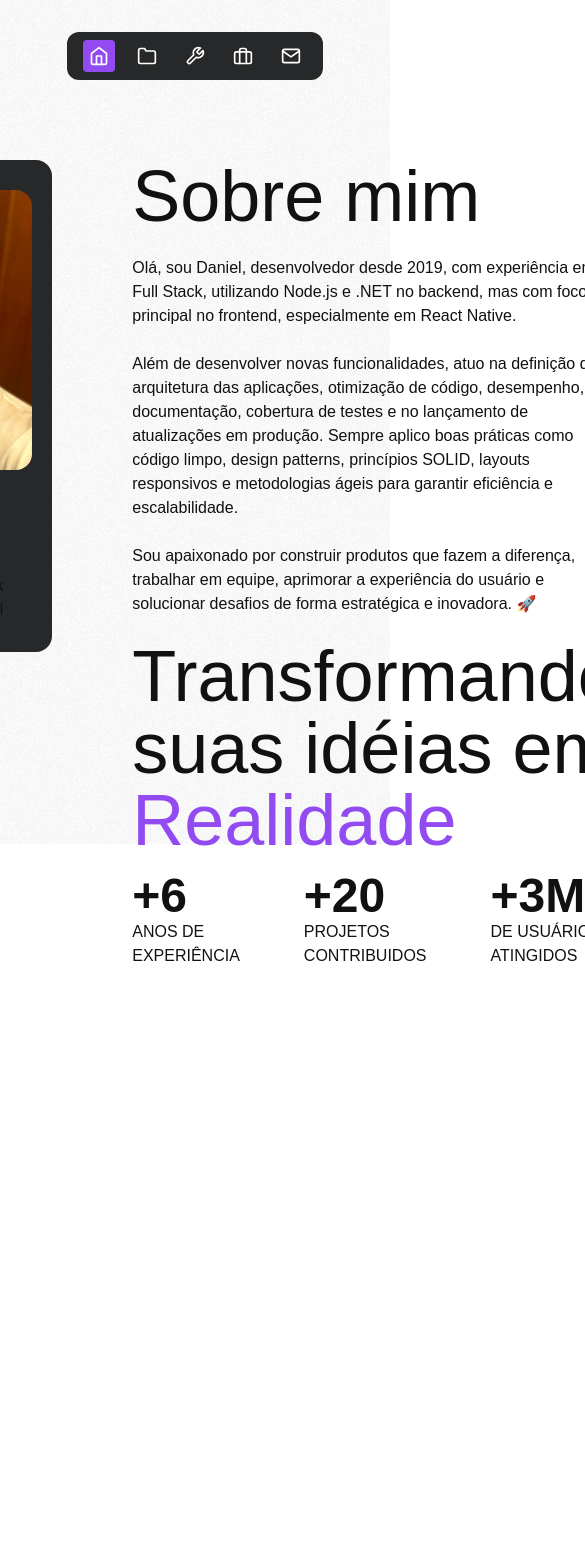
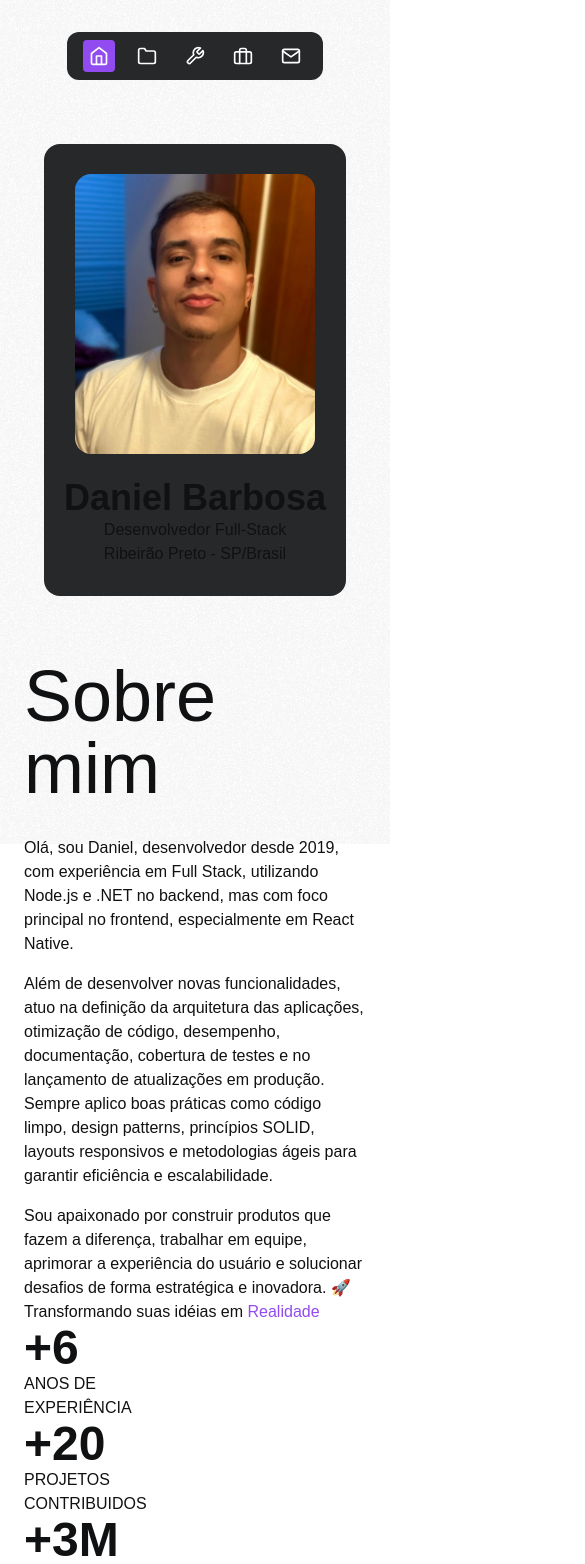
Before and after one commit to danielJunio0/portfolio, a Next.js app: page / in a window 390 px wide. Shown: the top 1564 px of the page, 585 px wide, since content can reach past the window. Before the commit the page ends 968 px from the top, so only its background shows below. Built offline with nearby package versions, Linux system fonts and the light colour scheme.

Commit message:
Ajuste estilização para seguir o conceito de mobile first

```diff
--- a/src/app/experience/page.tsx
+++ b/src/app/experience/page.tsx
@@ -2,12 +2,12 @@ export default function Experience() {
 
   return (
     <section >
-      <h1 className="text-7xl mb-4">Transformando suas idéias em {" "}
+      <h1 className="">Transformando suas idéias em {" "}
         <span className="text-[#914bf1]">
           Realidade
         </span>
       </h1>
-      <div className="flex flex-row gap-16">
+      <div className="">
         <div >
           <p className="font-bold text-5xl"> +6</p>
           <p className="uppercase">Anos de</p>
--- a/src/app/home/page.tsx
+++ b/src/app/home/page.tsx
@@ -1,14 +1,14 @@
 const Home = () => {
   return (
-    <div>
+    <div className="">
       <h1 className="text-7xl">Sobre mim</h1>
-      <p className="my-6">
+      <p className="mb-4 mt-8">
         Olá, sou Daniel, desenvolvedor desde 2019, com experiência em Full Stack, utilizando Node.js e .NET no backend, mas com foco principal no frontend, especialmente em React Native.
       </p>
-      <p >
+      <p className="mb-4">
         Além de desenvolver novas funcionalidades, atuo na definição da arquitetura das aplicações, otimização de código, desempenho, documentação, cobertura de testes e no lançamento de atualizações em produção. Sempre aplico boas práticas como código limpo, design patterns, princípios SOLID, layouts responsivos e metodologias ágeis para garantir eficiência e escalabilidade.
       </p>
-      <p className="my-6">
+      <p className="">
         Sou apaixonado por construir produtos que fazem a diferença, trabalhar em equipe, aprimorar a experiência do usuário e solucionar desafios de forma estratégica e inovadora. 🚀
       </p>
     </div>
--- a/src/app/layout.tsx
+++ b/src/app/layout.tsx
@@ -16,7 +16,7 @@ export default function RootLayout({
         <Background />
         <div className="flex justify-center">
           <NavBar />
-          <div className="flex justify-center pt-[160px] gap-20 max-w-[1140px]">
+          <div className="flex flex-col items-center justify-center pt-36 lg:flex-row max-w-[1140px] gap-8">
             <ProfileContainer />
             {children}
           </div>
--- a/src/app/page.tsx
+++ b/src/app/page.tsx
@@ -3,7 +3,7 @@ import Home from "./home/page";
 
 export default function Index() {
   return (
-    <main>
+    <main className="px-6">
       <Home/>
       <Experience/>
     </main>
--- a/src/app/projects/page.tsx
+++ b/src/app/projects/page.tsx
@@ -1,8 +1,12 @@
 export default function Projects() {
   return (
-    <div>
-      <p>Projects</p>
-    </div>
+    <section>
+      <h1 className="text-7xl mb-4">Projetos recentes e {" "}
+        <span className="text-[#914bf1]">
+          Conquistas
+        </span>
+      </h1>
+    </section>
 
   )
 }
--- a/src/app/tools/page.tsx
+++ b/src/app/tools/page.tsx
@@ -1,7 +1,12 @@
 export default function Tools() {
   return (
-    <div>
-      <p>Tools</p>
-    </div>
+    <section>
+
+      <h1 className="text-7xl mb-4">Ferramentas que domino para grandes {" "}
+        <span className="text-[#914bf1]">
+          resultados
+        </span>
+      </h1>
+    </section>
   )
 }
--- a/src/components/ProfileContainer/index.tsx
+++ b/src/components/ProfileContainer/index.tsx
@@ -4,7 +4,7 @@ import ProfilePic from "../../../public/profilepic.jpg";
 const ProfileContainer = () => {
 
   return (
-    <div className="px-5 py-[30px] bg-[#272829] rounded-2xl items-center flex flex-col gap-6 h-fit">
+    <div className="px-5 py-[30px] bg-[#272829] rounded-2xl items-center flex flex-col gap-6 h-fit w-fit mb-8">
       <div className="rounded-2xl h-[280px] w-[240px] overflow-hidden">
 
         <Image src={ProfilePic} objectFit="cover" alt="Profile Pic" className="w-full h-full object-cover" />
```
